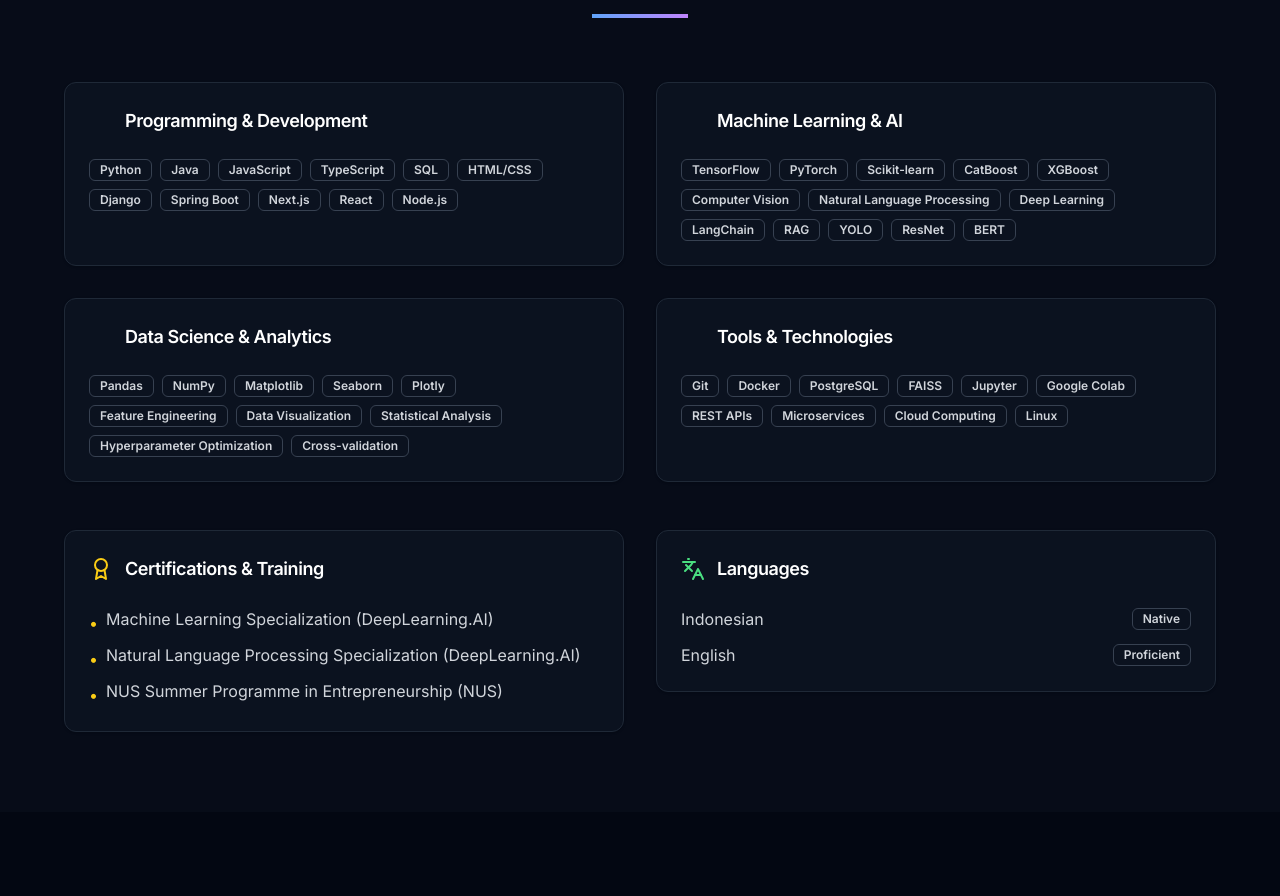
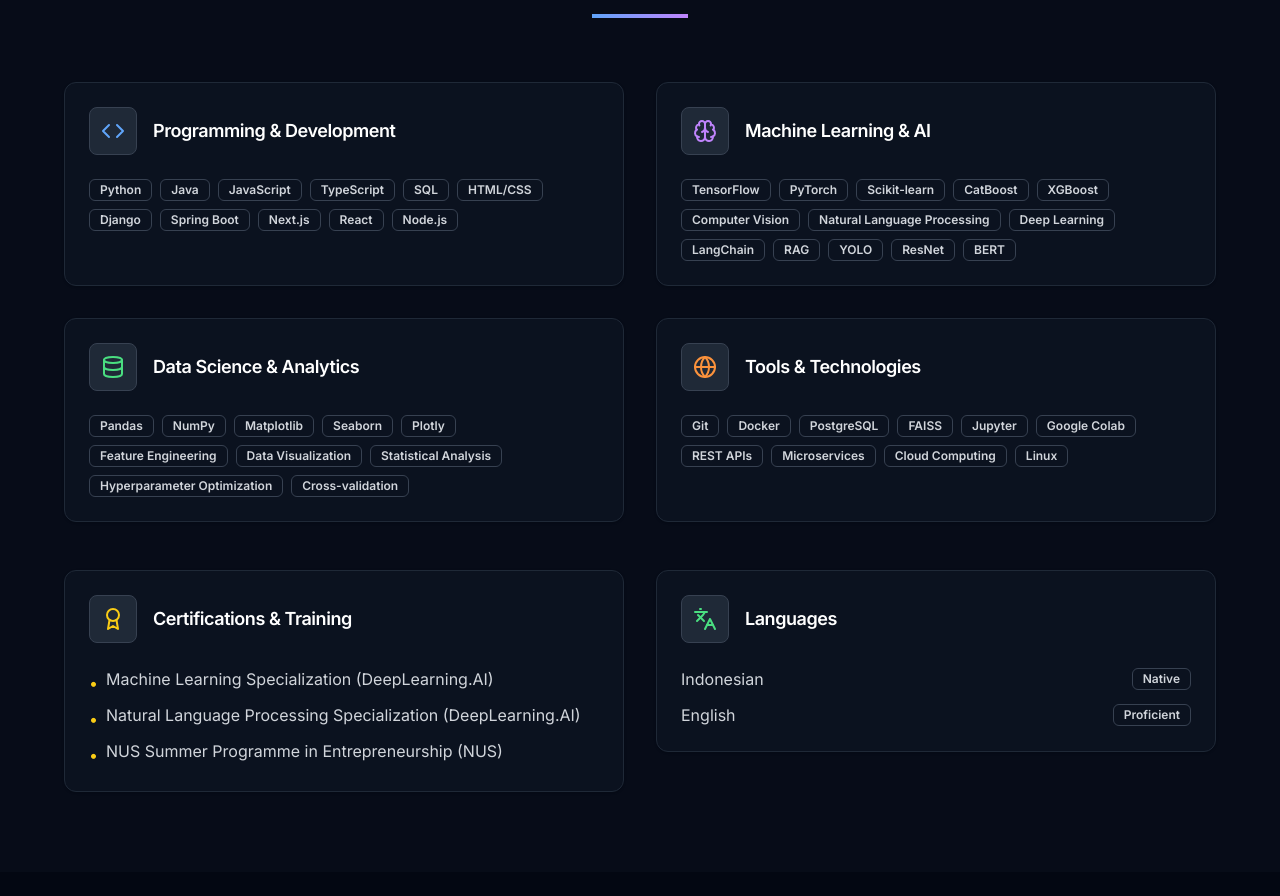
Before and after one commit to n0-codes/portofolio-web, a Next.js app: page / in a window 1280 px wide. Shown: the part 6318-7214 px from the top of the page. Built offline with nearby package versions, Linux system fonts and the light colour scheme.

Commit message:
add more logos to skills

```diff
--- a/src/components/skills.tsx
+++ b/src/components/skills.tsx
@@ -23,6 +23,7 @@ const skillCategories = [
       "Node.js",
     ],
     color: "from-blue-400 to-cyan-400",
+    iconColor: "text-blue-400",
   },
   {
     title: "Machine Learning & AI",
@@ -43,6 +44,7 @@ const skillCategories = [
       "BERT",
     ],
     color: "from-purple-400 to-pink-400",
+    iconColor: "text-purple-400",
   },
   {
     title: "Data Science & Analytics",
@@ -60,6 +62,7 @@ const skillCategories = [
       "Cross-validation",
     ],
     color: "from-green-400 to-teal-400",
+    iconColor: "text-green-400",
   },
   {
     title: "Tools & Technologies",
@@ -77,6 +80,7 @@ const skillCategories = [
       "Linux",
     ],
     color: "from-orange-400 to-red-400",
+    iconColor: "text-orange-400",
   },
 ]
 
@@ -120,10 +124,11 @@ export function Skills() {
             >
               <Card className="bg-gray-900/50 border-gray-800 h-full">
                 <CardHeader>
-                  <div className="flex items-center gap-3">
-                    <category.icon
-                      className={`w-6 h-6 bg-gradient-to-r ${category.color} bg-clip-text text-transparent`}
-                    />
+                  <div className="flex items-center gap-4">
+                    {/* Logo kotak untuk technical skills */}
+                    <div className="w-12 h-12 bg-gray-800 rounded-lg flex items-center justify-center p-2 border border-gray-700">
+                      <category.icon className={`w-6 h-6 ${category.iconColor}`} />
+                    </div>
                     <CardTitle className="text-lg text-white">{category.title}</CardTitle>
                   </div>
                 </CardHeader>
@@ -151,8 +156,11 @@ export function Skills() {
           >
             <Card className="bg-gray-900/50 border-gray-800">
               <CardHeader>
-                <div className="flex items-center gap-3">
-                  <Award className="w-6 h-6 text-yellow-400" />
+                <div className="flex items-center gap-4">
+                  {/* Logo kotak untuk certifications */}
+                  <div className="w-12 h-12 bg-gray-800 rounded-lg flex items-center justify-center p-2 border border-gray-700">
+                    <Award className="w-6 h-6 text-yellow-400" />
+                  </div>
                   <CardTitle className="text-lg text-white">Certifications & Training</CardTitle>
                 </div>
               </CardHeader>
@@ -177,8 +185,11 @@ export function Skills() {
           >
             <Card className="bg-gray-900/50 border-gray-800">
               <CardHeader>
-                <div className="flex items-center gap-3">
-                  <Languages className="w-6 h-6 text-green-400" />
+                <div className="flex items-center gap-4">
+                  {/* Logo kotak untuk languages */}
+                  <div className="w-12 h-12 bg-gray-800 rounded-lg flex items-center justify-center p-2 border border-gray-700">
+                    <Languages className="w-6 h-6 text-green-400" />
+                  </div>
                   <CardTitle className="text-lg text-white">Languages</CardTitle>
                 </div>
               </CardHeader>
```
